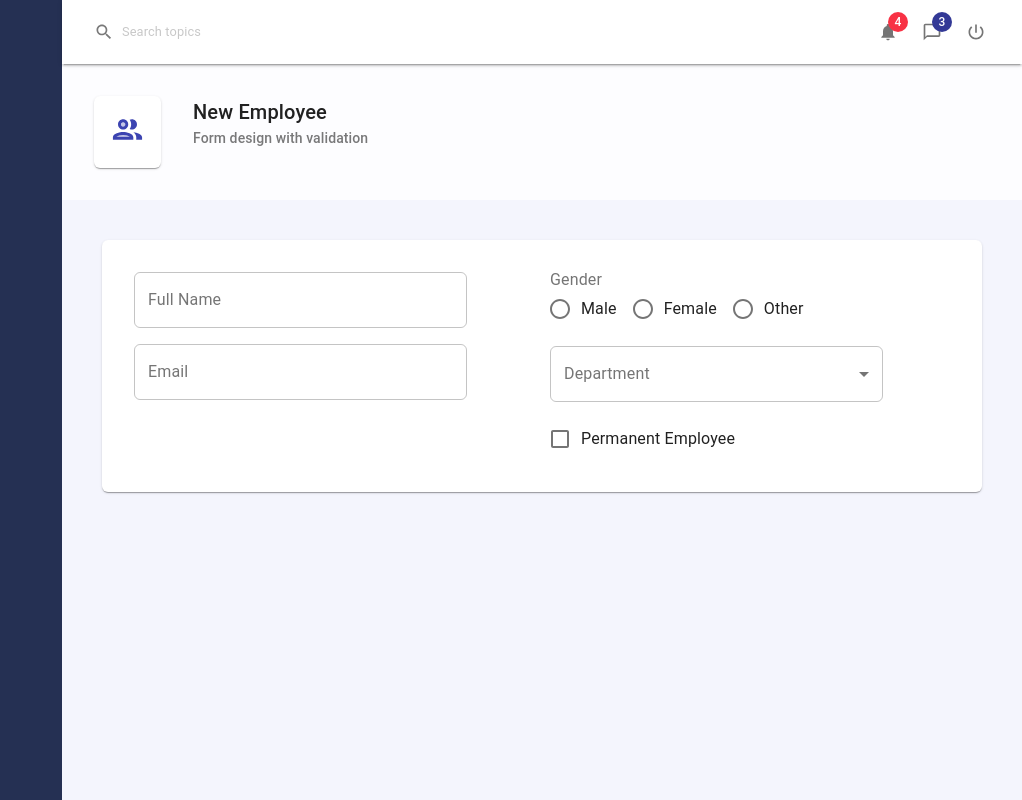
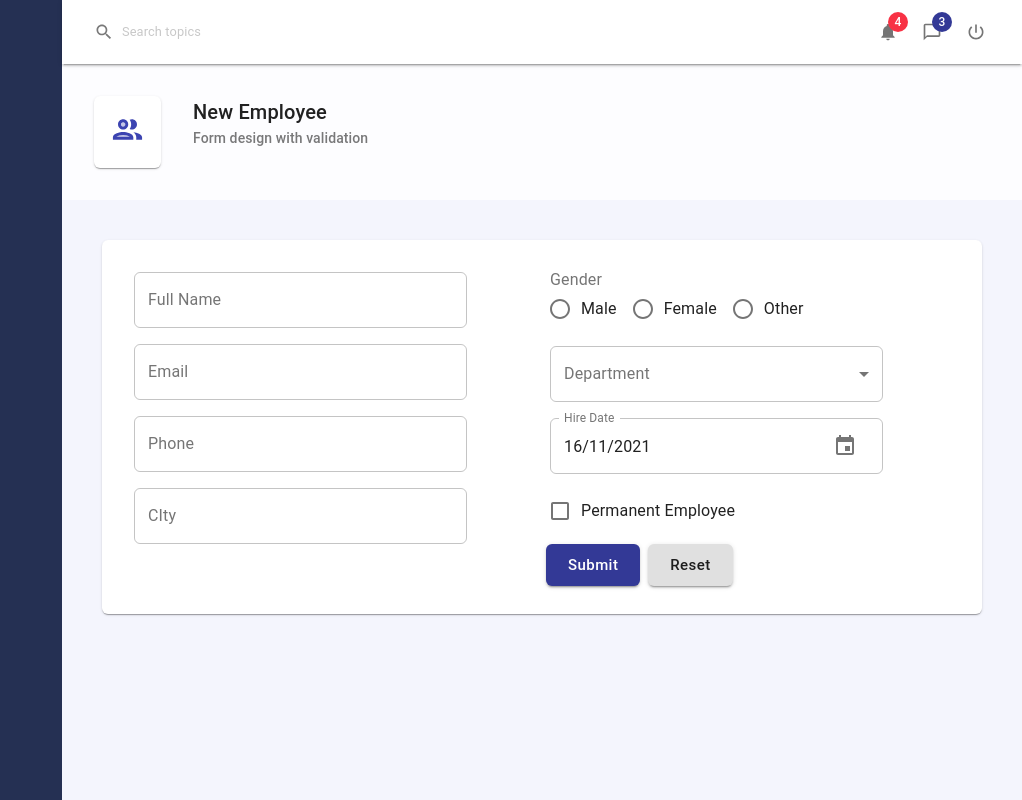
Before and after one commit to matan3sh/mui-system, a React (Create React App) app: page / in a window 1280 px wide. Shown: the whole page, without its empty margins (258-1280 px from the left). Built offline with nearby package versions, Linux system fonts and the light colour scheme; the HTML template or start-up script is replaced by a standard one.

Commit message:
Finish Employee Form Component

```diff
--- a/package.json
+++ b/package.json
@@ -3,8 +3,10 @@
   "version": "0.1.0",
   "private": true,
   "dependencies": {
+    "@date-io/date-fns": "^1.3.13",
     "@material-ui/core": "^4.12.3",
     "@material-ui/icons": "^4.11.2",
+    "@material-ui/pickers": "^3.3.10",
     "@testing-library/jest-dom": "^5.15.0",
     "@testing-library/react": "^11.2.7",
     "@testing-library/user-event": "^12.8.3",
@@ -12,6 +14,7 @@
     "@types/node": "^12.20.37",
     "@types/react": "^17.0.34",
     "@types/react-dom": "^17.0.11",
+    "date-fns": "^2.23.0",
     "react": "^17.0.2",
     "react-dom": "^17.0.2",
     "react-scripts": "4.0.3",
--- /dev/null
+++ b/src/components/controls/AppButton.tsx
@@ -0,0 +1,34 @@
+import { Button, ButtonProps } from '@material-ui/core';
+import { makeStyles } from '@material-ui/core';
+
+interface IProps extends ButtonProps {
+  text: string;
+}
+
+const useStyles = makeStyles((theme) => ({
+  root: {
+    margin: theme.spacing(0.5),
+  },
+  label: {
+    textTransform: 'none',
+  },
+}));
+
+const AppButton = (props: IProps) => {
+  const { text, size, color, variant, onClick, ...other } = props;
+  const classes = useStyles();
+
+  return (
+    <Button
+      classes={{ root: classes.root, label: classes.label }}
+      variant={variant || 'contained'}
+      size={size || 'large'}
+      color={color || 'primary'}
+      onClick={onClick}
+      {...other}>
+      {text}
+    </Button>
+  );
+};
+
+export default AppButton;
--- /dev/null
+++ b/src/components/controls/AppDatePicker.tsx
@@ -0,0 +1,40 @@
+import {
+  MuiPickersUtilsProvider,
+  KeyboardDatePicker,
+} from '@material-ui/pickers';
+import DateFnsUtils from '@date-io/date-fns';
+
+interface DatePickerProps {
+  name: string;
+  value: Date;
+  label: string;
+  onChange: (func: any) => void;
+}
+
+const AppDatePicker = (props: DatePickerProps) => {
+  const { name, label, value, onChange } = props;
+
+  const convertToDefaultEventPara = (name: string, value: any) => ({
+    target: {
+      name,
+      value,
+    },
+  });
+
+  return (
+    <MuiPickersUtilsProvider utils={DateFnsUtils}>
+      <KeyboardDatePicker
+        disableToolbar
+        variant='inline'
+        inputVariant='outlined'
+        label={label}
+        format='dd/MM/yyyy'
+        name={name}
+        value={value}
+        onChange={(date) => onChange(convertToDefaultEventPara(name, date))}
+      />
+    </MuiPickersUtilsProvider>
+  );
+};
+
+export default AppDatePicker;
--- a/src/pages/Employees/EmployeeForm.tsx
+++ b/src/pages/Employees/EmployeeForm.tsx
@@ -1,14 +1,15 @@
 import { Grid } from '@material-ui/core';
+import { useForm } from 'hooks';
 import { Form } from 'components';
-import { useForm } from 'hooks';
 import {
   AppCheckbox,
   AppInput,
   AppRadioGroup,
   AppSelect,
 } from 'components/controls';
-
 import * as employeeService from 'services/employeeService';
+import AppDatePicker from 'components/controls/AppDatePicker';
+import AppButton from 'components/controls/AppButton';
 
 const genderItems = [
   { id: 'male', title: 'Male' },
@@ -20,7 +21,7 @@ const initialFValues = {
   id: 0,
   fullName: '',
   email: '',
-  mobile: '',
+  phone: '',
   city: '',
   gender: '',
   departmentId: '',
@@ -47,6 +48,18 @@ const EmployeeForm = () => {
             value={values.email}
             onChange={handleInputChange}
           />
+          <AppInput
+            label='Phone'
+            name='phone'
+            value={values.phone}
+            onChange={handleInputChange}
+          />
+          <AppInput
+            label='CIty'
+            name='city'
+            value={values.city}
+            onChange={handleInputChange}
+          />
         </Grid>
 
         <Grid item xs={6}>
@@ -64,12 +77,23 @@ const EmployeeForm = () => {
             onChange={handleInputChange}
             options={employeeService.getDepartmentCollection()}
           />
+          <AppDatePicker
+            name='hireDate'
+            label='Hire Date'
+            onChange={handleInputChange}
+            value={values.hireDate}
+          />
           <AppCheckbox
             name='isPermanent'
             label='Permanent Employee'
             onChange={handleInputChange}
             value={values.isPermanent}
           />
+
+          <div>
+            <AppButton type='submit' text='Submit' />
+            <AppButton color='default' text='Reset' />
+          </div>
         </Grid>
       </Grid>
     </Form>
```
Also changed, not shown: 1 other file (tests, documents, lock files or other folders).
